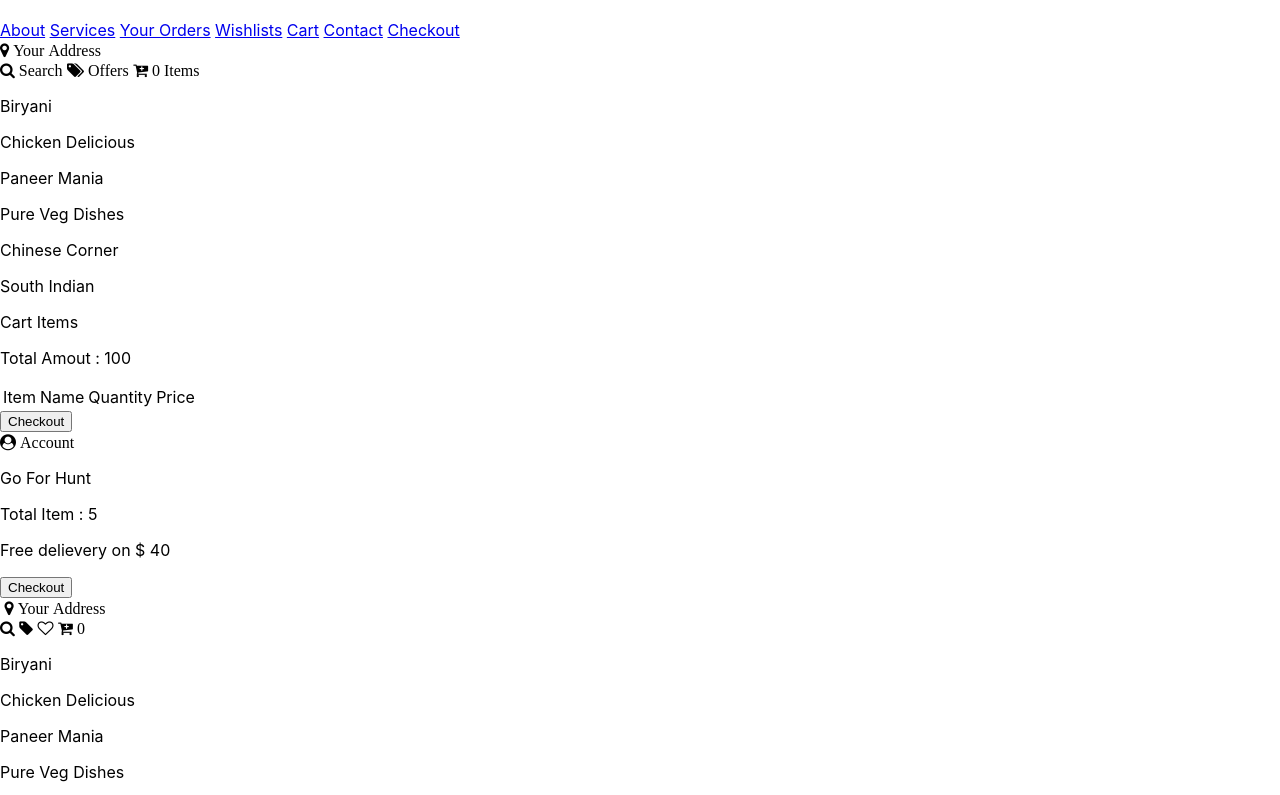
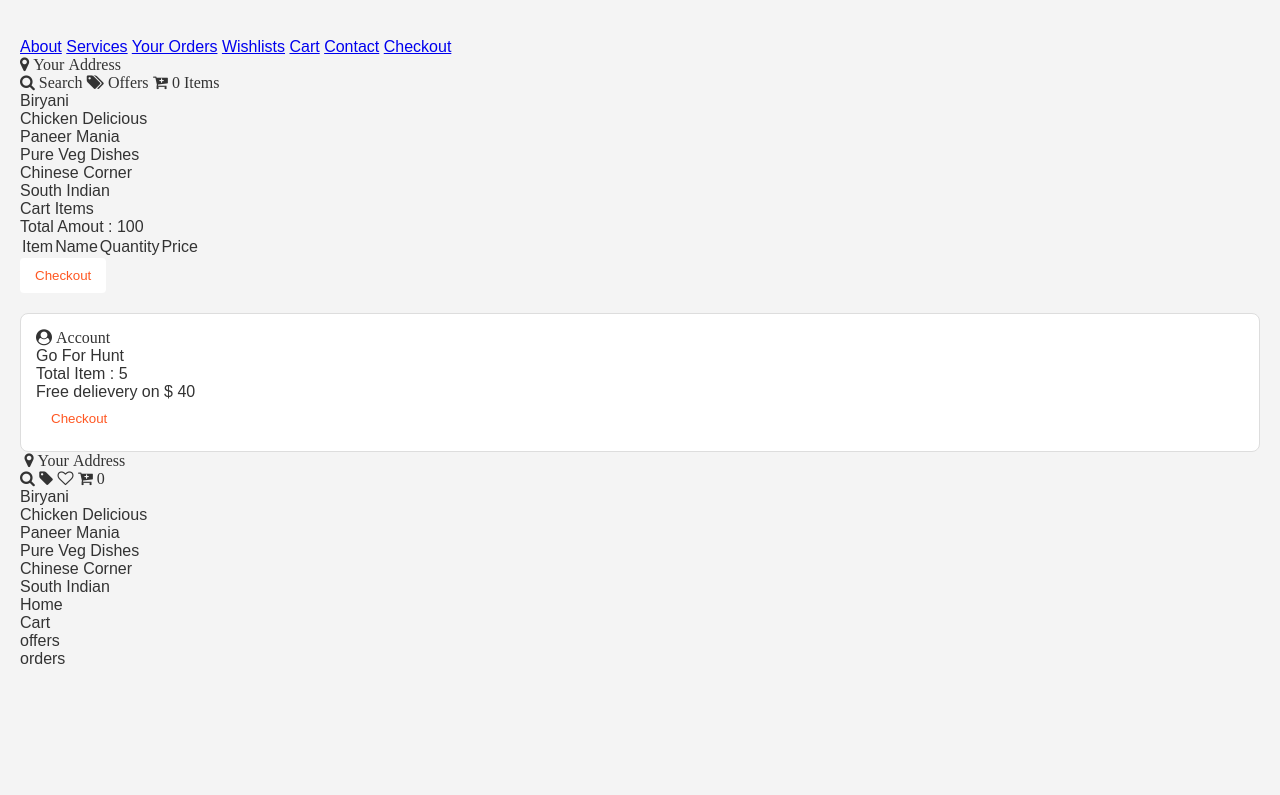
Before and after one commit to SJ-UNI/full-stack, a plain HTML site: page fooddelivery/real/index.html in a window 1280 px wide. Shown: the top 795 px of the page. Drawn offline with Linux system fonts and the light colour scheme; files that its build step writes are made by us from their sources.

Commit message:
Update index.html

```diff
--- a/fooddelivery/real/index.html
+++ b/fooddelivery/real/index.html
@@ -5,7 +5,7 @@
     <meta http-equiv="X-UA-Compatible" content="IE=edge">
     <meta name="viewport" content="width=device-width, initial-scale=1.0,viewport-fit=cover">
     <title>Food Website</title>
-    <link rel="stylesheet" href="/index.css">
+    <link rel="stylesheet" href="style.css">
     <link rel="stylesheet" href="https://cdnjs.cloudflare.com/ajax/libs/font-awesome/4.7.0/css/font-awesome.min.css">
 </head>
 <body>
@@ -153,6 +153,6 @@
             <p>orders</p>
         </div>
     </div>
-    <script src="/index.js" type="module"></script>
+    <script src="script.js" type="module"></script>
 </body>
 </html>
```
